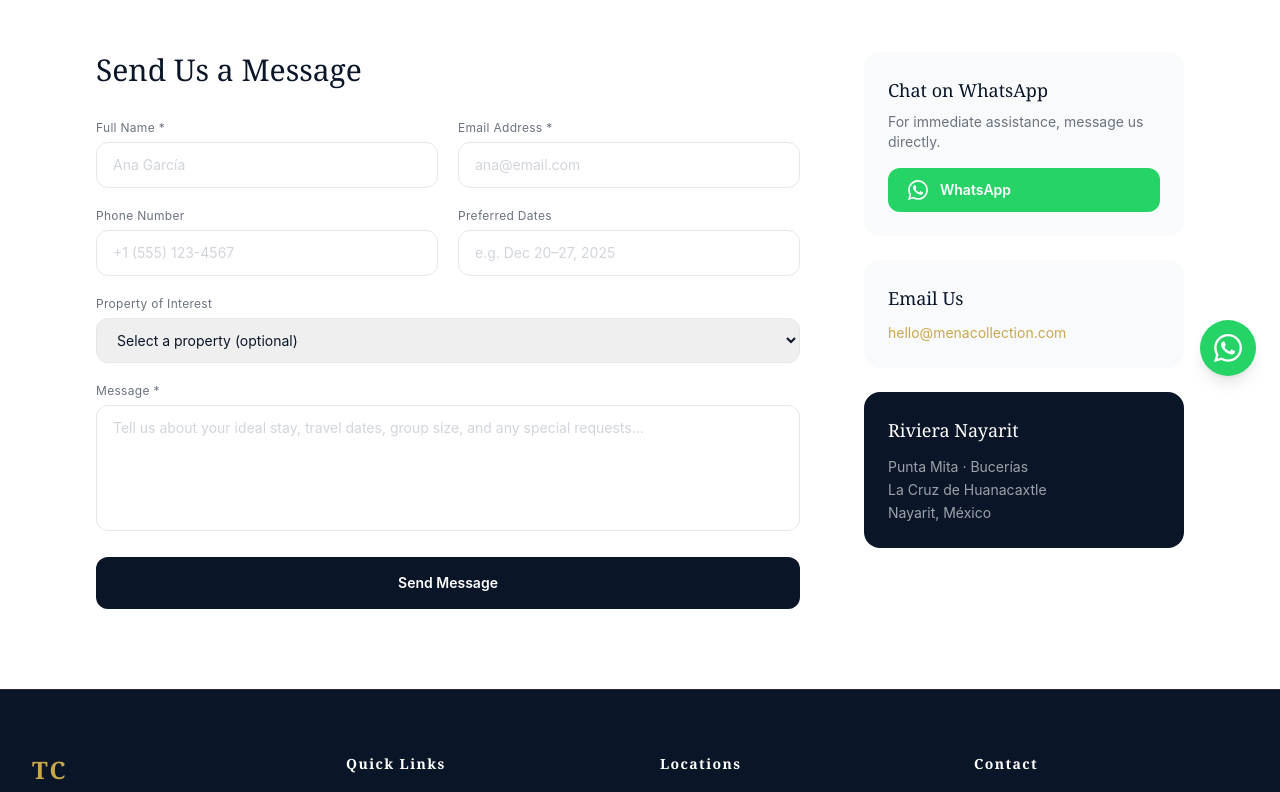
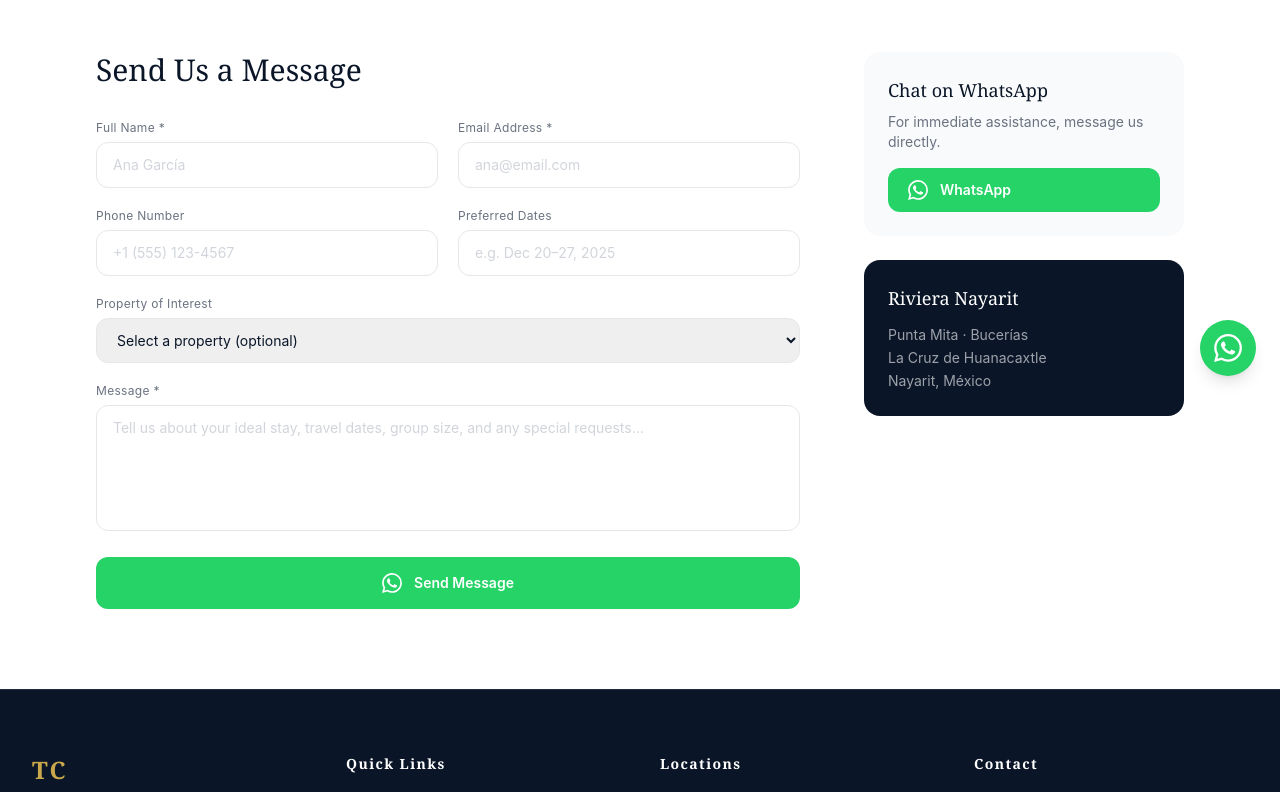
Before and after one commit to MarcoTruqui/Mar-Collection, a Next.js app: page /contact in a window 1280 px wide. Shown: the part 400-1192 px from the top of the page. Built offline with nearby package versions, Linux system fonts and the light colour scheme.

Commit message:
Contact form now sends to WhatsApp

```diff
--- a/app/contact/page.js
+++ b/app/contact/page.js
@@ -4,8 +4,7 @@ import { useState } from 'react'
 import { useLanguage } from '@/lib/LanguageContext'
 import properties from '@/data/properties'
 
-const WHATSAPP = process.env.NEXT_PUBLIC_WHATSAPP_NUMBER || '15551234567'
-const EMAIL = process.env.NEXT_PUBLIC_CONTACT_EMAIL || 'hello@menacollection.com'
+const WHATSAPP = process.env.NEXT_PUBLIC_WHATSAPP_NUMBER || '523221355153'
 
 function WhatsAppIcon() {
   return (
@@ -15,9 +14,20 @@ function WhatsAppIcon() {
   )
 }
 
+function buildWhatsAppMessage(form) {
+  const lines = ['🏡 *New MAR Collection Inquiry*', '']
+  if (form.name)     lines.push(`*Name:* ${form.name}`)
+  if (form.email)    lines.push(`*Email:* ${form.email}`)
+  if (form.phone)    lines.push(`*Phone:* ${form.phone}`)
+  if (form.property) lines.push(`*Property:* ${form.property}`)
+  if (form.dates)    lines.push(`*Dates:* ${form.dates}`)
+  if (form.message)  lines.push(``, `*Message:*`, form.message)
+  return encodeURIComponent(lines.join('\n'))
+}
+
 export default function ContactPage() {
   const { t } = useLanguage()
-  const [status, setStatus] = useState('idle') // idle | sending | sent
+  const [status, setStatus] = useState('idle')
   const [form, setForm] = useState({
     name: '', email: '', phone: '', message: '', property: '', dates: '',
   })
@@ -26,18 +36,11 @@ export default function ContactPage() {
     setForm(prev => ({ ...prev, [e.target.name]: e.target.value }))
   }
 
-  // Netlify Forms: no JS fetch needed — the form posts to Netlify automatically
-  // We handle the submit to show a success state instead of a page redirect
-  async function handleSubmit(e) {
+  function handleSubmit(e) {
     e.preventDefault()
-    setStatus('sending')
-    try {
-      const body = new URLSearchParams({ 'form-name': 'contact', ...form })
-      await fetch('/', { method: 'POST', headers: { 'Content-Type': 'application/x-www-form-urlencoded' }, body: body.toString() })
+    const msg = buildWhatsAppMessage(form)
+    window.open(`https://wa.me/${WHATSAPP}?text=${msg}`, '_blank')
     setStatus('sent')
-    } catch {
-      setStatus('sent') // show success anyway; Netlify may have caught it
-    }
   }
 
   const inputClass = 'w-full border border-gray-200 rounded-xl px-4 py-3 text-sm text-navy focus:outline-none focus:border-gold transition-colors placeholder:text-gray-300'
@@ -68,28 +71,7 @@ export default function ContactPage() {
                 <p className="text-gray-500">{t.contact.sentText}</p>
               </div>
             ) : (
-              /* Hidden Netlify form detection element */
-              <>
-                <form name="contact" hidden>
-                  <input type="text" name="name" />
-                  <input type="email" name="email" />
-                  <input type="text" name="phone" />
-                  <textarea name="message" />
-                  <select name="property" />
-                  <input type="text" name="dates" />
-                </form>
-
-                <form
-                  name="contact"
-                  method="POST"
-                  data-netlify="true"
-                  netlify-honeypot="bot-field"
-                  onSubmit={handleSubmit}
-                  className="space-y-5"
-                >
-                  <input type="hidden" name="form-name" value="contact" />
-                  <p hidden><label>Don't fill this out: <input name="bot-field" /></label></p>
-
+              <form onSubmit={handleSubmit} className="space-y-5">
                 <div className="grid sm:grid-cols-2 gap-5">
                   <div>
                     <label className="block text-xs text-gray-500 mb-1.5 tracking-wide">{t.contact.name} *</label>
@@ -172,13 +154,12 @@ export default function ContactPage() {
 
                 <button
                   type="submit"
-                    disabled={status === 'sending'}
-                    className="w-full bg-navy text-white font-semibold py-4 rounded-xl hover:bg-navy/90 transition-colors text-sm disabled:opacity-60"
+                  className="w-full bg-[#25D366] text-white font-semibold py-4 rounded-xl hover:bg-[#20bb5a] transition-colors text-sm flex items-center justify-center gap-3"
                 >
-                    {status === 'sending' ? t.contact.sending : t.contact.send}
+                  <WhatsAppIcon />
+                  {t.contact.send}
                 </button>
               </form>
-              </>
             )}
           </div>
 
@@ -199,17 +180,6 @@ export default function ContactPage() {
               </a>
             </div>
 
-            {/* Email */}
-            <div className="bg-gray-50 rounded-2xl p-6">
-              <h3 className="font-serif text-lg text-navy mb-2">{t.contact.emailLabel}</h3>
-              <a
-                href={`mailto:${EMAIL}`}
-                className="text-gold text-sm hover:underline break-all"
-              >
-                {EMAIL}
-              </a>
-            </div>
-
             {/* Location */}
             <div className="bg-navy rounded-2xl p-6 text-white">
               <h3 className="font-serif text-lg mb-3">Riviera Nayarit</h3>
```
Lines whose indentation alone changed are shown as unchanged.
